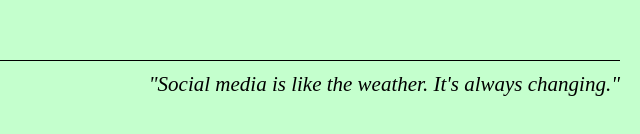
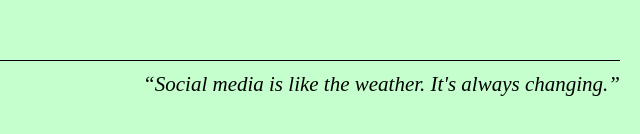
Before and after one commit to oilstel/empty-day-version-1, a plain HTML site: page assignment.html in a window 1280 px wide. Shown: the part 936-1070 px from the top of the page, 640-1280 px from the left. Drawn offline with nearby package versions, Linux system fonts and the light colour scheme.

Commit message:
smart quotes

```diff
--- a/assignment.html
+++ b/assignment.html
@@ -475,7 +475,7 @@
 </div>
 
 <div class="footer">
-  _day <span class="right">"Social media is like the weather. It's always changing."</span>
+  _day <span class="right">“Social media is like the weather. It's always changing.”</span>
 </div>
 
 </body>
```
Also changed, not shown: note.html (+1 -1 lines), tool.html (+1 -1 lines).
